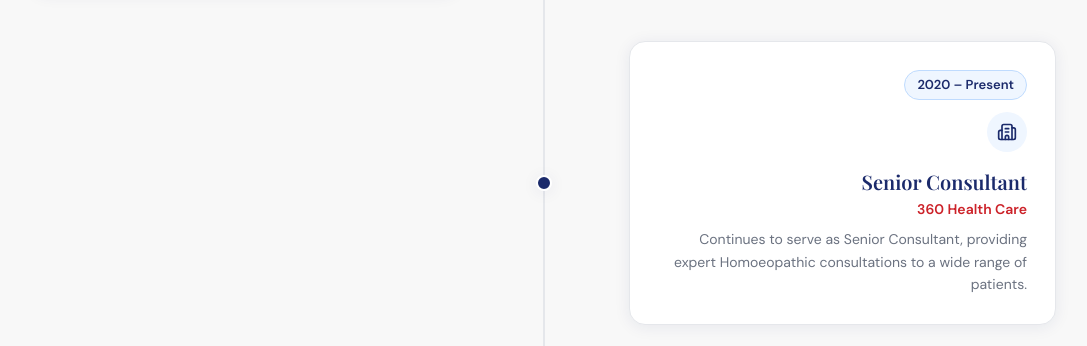
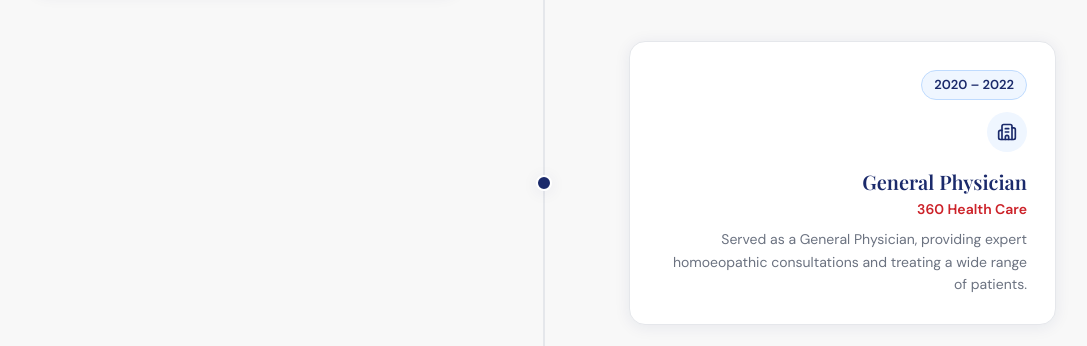
Before and after one commit to nishanth-das/dr-jd-paul-website, a Next.js app: page /about in a window 1280 px wide. Shown: the part 2203-2549 px from the top of the page, without its empty margins (96-1183 px from the left). Built offline with nearby package versions, Linux system fonts and the light colour scheme; a web font is replaced by a local one.

Commit message:
content: update timeline for 360 health care and empirical wellness clinic

```diff
--- a/src/components/about/ExperienceTimeline.tsx
+++ b/src/components/about/ExperienceTimeline.tsx
@@ -21,12 +21,12 @@
       desc: "Served on the frontlines during the COVID-19 pandemic as a Medical Officer, providing critical healthcare support.",
     },
     {
-      year: "2020 – Present",
+      year: "2020 – 2022",
       icon: "Building2",
       color: "navy",
-      title: "Senior Consultant",
+      title: "General Physician",
       org: "360 Health Care",
-      desc: "Continues to serve as Senior Consultant, providing expert Homoeopathic consultations to a wide range of patients.",
+      desc: "Served as a General Physician, providing expert homoeopathic consultations and treating a wide range of patients.",
     },
     {
       year: "2021",
@@ -43,6 +43,14 @@
       title: "Research Fellow",
       org: "Central Council of Research in Homoeopathy (CCRH), Govt. of India",
       desc: "Served as a Research Fellow at CCRH — the apex body for Homoeopathic research in India — contributing to evidence-based Homoeopathic practice until 2024.",
+    },
+    {
+      year: "2023 – Present",
+      icon: "Building2",
+      color: "navy",
+      title: "Founder & Chief Physician",
+      org: "Dr. J.D. Paul's Empirical Wellness Clinic",
+      desc: "Established the Empirical Wellness Clinic in Agartala, dedicated to providing premium, 100% Classical Homoeopathic treatment for chronic and lifestyle conditions.",
     },
   ];
 
```
